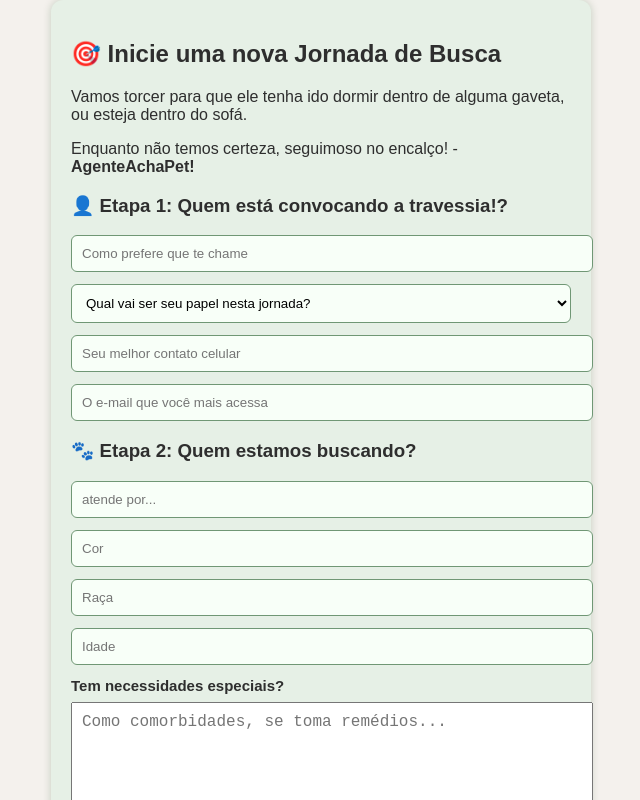
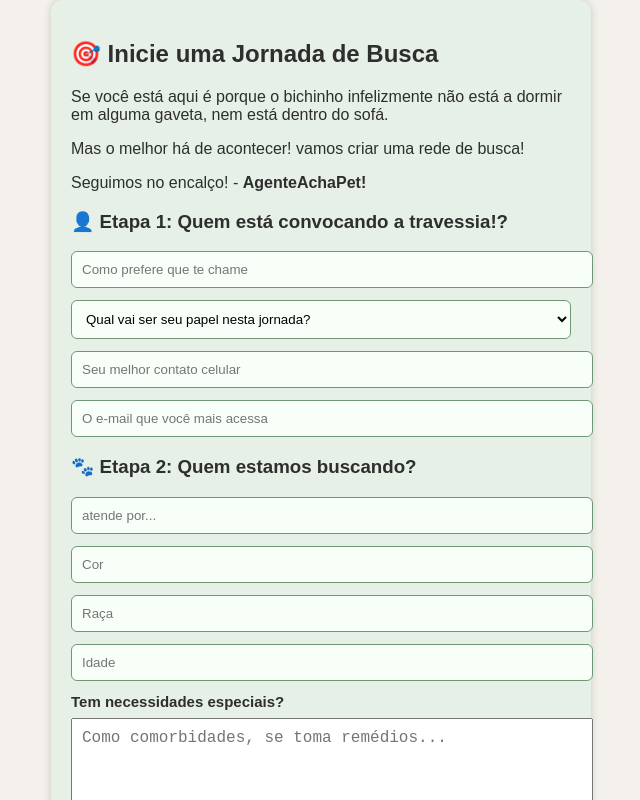
Before and after one commit to vctmor/agenteachapet-api, a Vue app: page / in a window 1280 px wide. Shown: the top 800 px of the page, without its empty margins (319-959 px from the left). Built offline with nearby package versions, Linux system fonts and the light colour scheme.

Commit message:
atualização dos dizeres do formulário

```diff
--- a/src/views/PetForm.vue
+++ b/src/views/PetForm.vue
@@ -1,9 +1,11 @@
 <template>
   <form @submit.prevent="submitForm" class="form-container">
 
-    <h2>🎯 Inicie uma nova Jornada de Busca</h2>
-    <p>Vamos torcer para que ele tenha ido dormir dentro de alguma gaveta, ou esteja dentro do sofá.</p>
-    <p>Enquanto não  temos certeza, seguimoso no encalço! -  <strong>AgenteAchaPet!</strong></p>
+    <h2>🎯 Inicie uma Jornada de Busca</h2>
+
+    <p>Se você está aqui é porque o bichinho infelizmente não está a dormir em alguma gaveta, nem está dentro do sofá.</p>
+    <p>Mas o melhor há de acontecer! vamos criar uma rede de busca! </p>
+    <p>Seguimos no encalço! - <strong>AgenteAchaPet!</strong></p>
 
     <h3>👤 Etapa 1: Quem está convocando a travessia!?</h3>
     <input v-model="person.name" placeholder="Como prefere que te chame" required />
```
